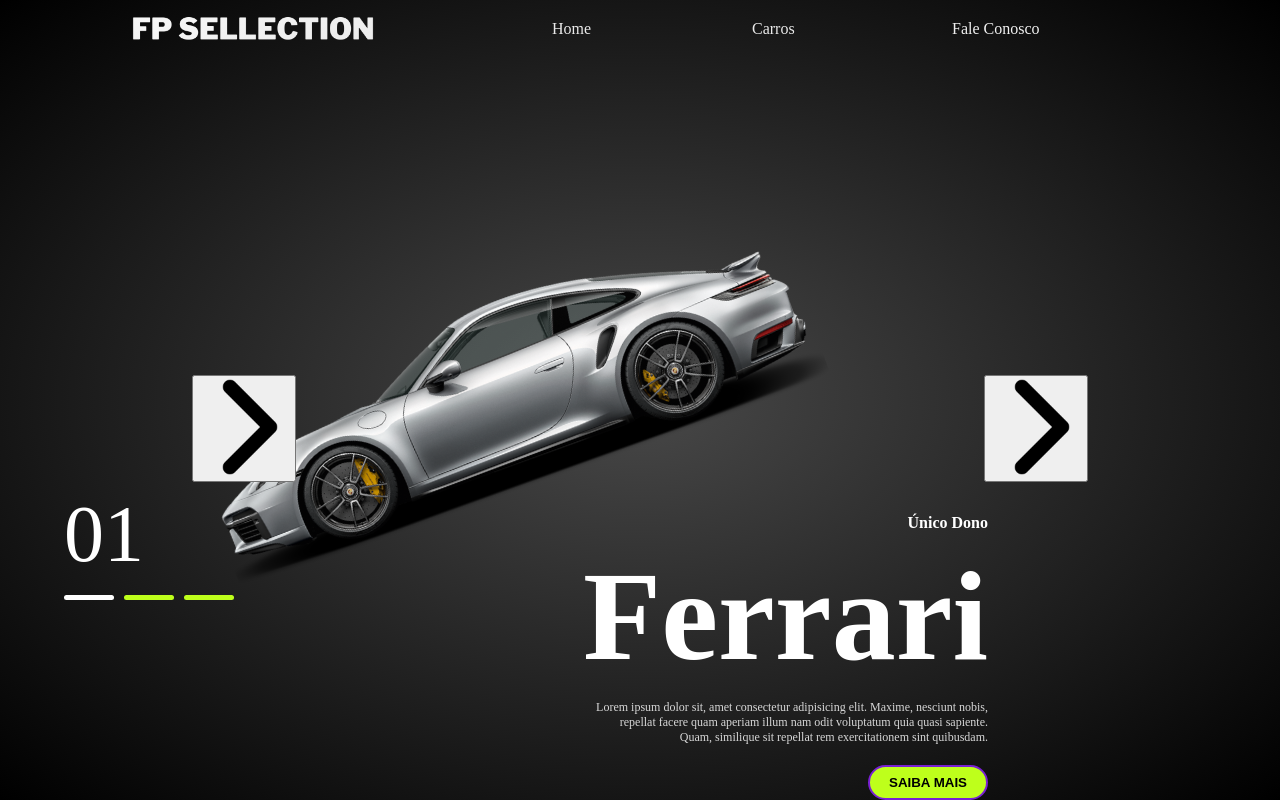
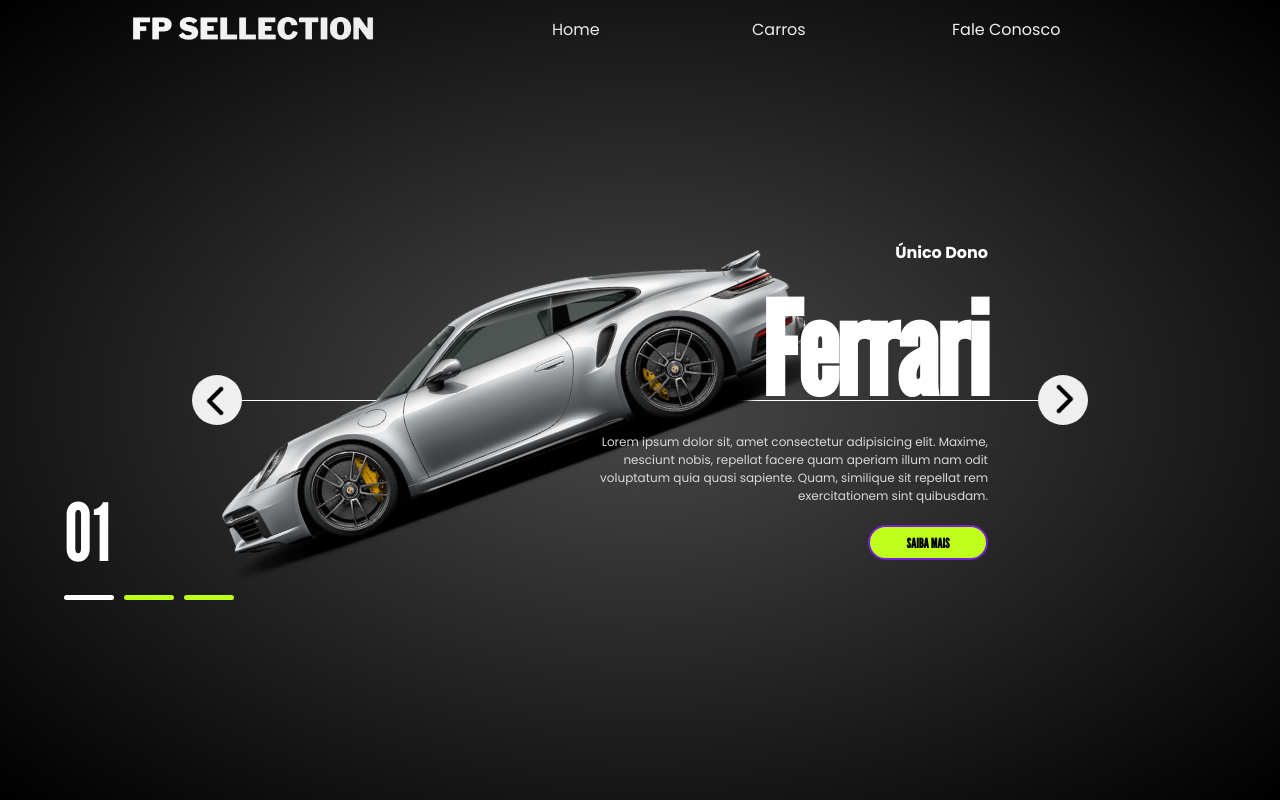
Before and after one commit to Guimunizzs/Site_Carro, a plain HTML site: page index.html in a window 1280 px wide. Drawn offline with nearby package versions, Linux system fonts and the light colour scheme.

Commit message:
ajustes-css

```diff
--- a/index.html
+++ b/index.html
@@ -3,6 +3,18 @@
   <head>
     <meta charset="UTF-8" />
     <meta name="viewport" content="width=device-width, initial-scale=1.0" />
+    <link rel="preconnect" href="https://fonts.googleapis.com" />
+    <link rel="preconnect" href="https://fonts.gstatic.com" crossorigin />
+    <link
+      href="https://fonts.googleapis.com/css2?family=Poppins:ital,wght@0,100;0,200;0,300;0,400;0,500;0,600;0,700;0,800;0,900;1,100;1,200;1,300;1,400;1,500;1,600;1,700;1,800;1,900&display=swap"
+      rel="stylesheet"
+    />
+    <link rel="preconnect" href="https://fonts.googleapis.com" />
+    <link rel="preconnect" href="https://fonts.gstatic.com" crossorigin />
+    <link
+      href="https://fonts.googleapis.com/css2?family=League+Gothic&family=Poppins:ital,wght@0,100;0,200;0,300;0,400;0,500;0,600;0,700;0,800;0,900;1,100;1,200;1,300;1,400;1,500;1,600;1,700;1,800;1,900&display=swap"
+      rel="stylesheet"
+    />
     <link rel="stylesheet" href="styles.css" />
     <title>Site Carro</title>
   </head>
@@ -37,8 +49,12 @@
         </div>
       </div>
       <div class="arrows">
-        <button><img src="./img/arrow.png" alt="seta" /></button>
-        <button><img src="./img/arrow.png" alt="seta" /></button>
+        <button class="button-left">
+          <img src="./img/arrow.png" alt="seta esquerda" />
+        </button>
+        <button class="button-right">
+          <img src="./img/arrow.png" alt="seta direita" />
+        </button>
       </div>
 
       <div class="indicators">
--- a/styles.css
+++ b/styles.css
@@ -3,6 +3,7 @@
   padding: 0;
   box-sizing: border-box;
   list-style: none;
+  font-family: "Poppins", sans-serif;
 }
 
 body {
@@ -45,6 +46,15 @@
   position: relative;
 }
 
+.list::before {
+  content: "";
+  position: absolute;
+  height: 200px;
+  width: 100%;
+  top: 50%;
+  border-top: 1px solid #fff;
+}
+
 .item {
   position: absolute;
   inset: 0;
@@ -69,7 +79,7 @@
   height: 100%;
   display: flex;
   flex-direction: column;
-  justify-content: end;
+  justify-content: center;
   align-items: end;
   gap: 20px;
 }
@@ -81,6 +91,7 @@
 .content h2 {
   font-size: 8em;
   line-height: 1em;
+  font-family: "League Gothic", sans-serif;
 }
 
 .content .description {
@@ -100,6 +111,7 @@
   color: black;
   cursor: pointer;
   font-weight: bold;
+  font-family: "League Gothic", sans-serif;
 }
 
 section .indicators {
@@ -117,6 +129,7 @@
 
 section .indicators .number {
   font-size: 5em;
+  font-family: "League Gothic", sans-serif;
 }
 
 section .indicators ul {
@@ -145,6 +158,24 @@
   display: flex;
   justify-content: space-between;
 }
+
+.button-left {
+  transform: scale(-1);
+}
+
+.arrows button {
+  top: 60%;
+  width: 50px;
+  height: 50px;
+  border-radius: 50%;
+  border: none;
+  cursor: pointer;
+}
 .arrows button img {
-  width: 100px;
+  width: 30px;
+  margin-top: 4px;
 }
+
+.arrows button:hover {
+  background-color: #beff1b;
+}
```
